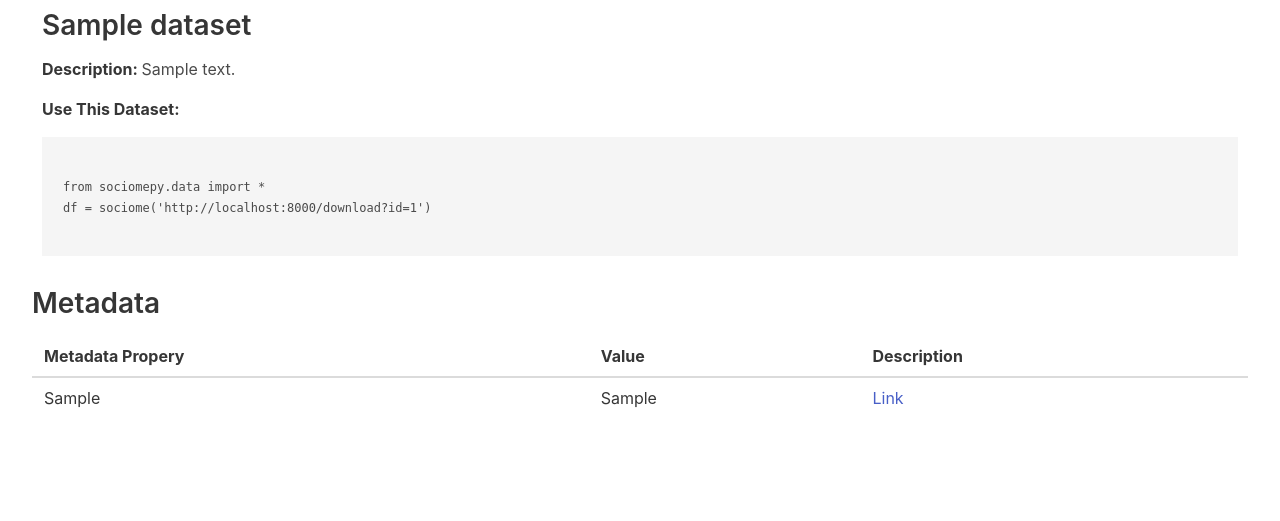
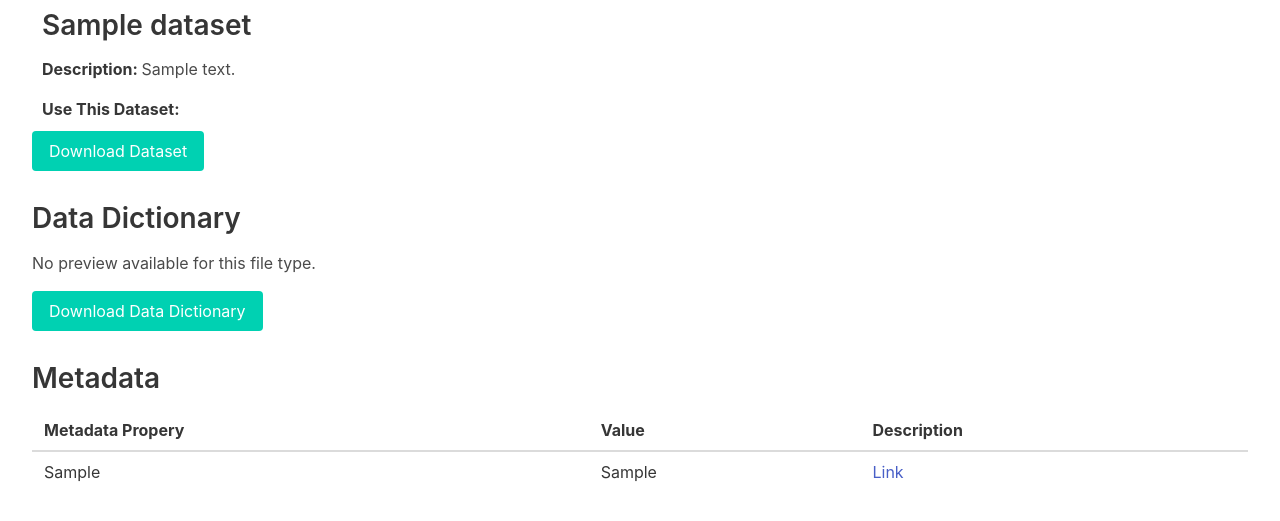
Before and after one commit to sociome/sociome-data-commons, a Django app: page /dataset?id=1 in a window 1280 px wide. Shown: the part 62-583 px from the top of the page. Run offline with Django 4.2, Linux system fonts and the light colour scheme; tables that the repository leaves empty hold one stand-in row (values such as "Sample post").

Commit message:
Updating the correct dataset display code

```diff
--- a/sociomedc/templates/dataset.html
+++ b/sociomedc/templates/dataset.html
@@ -6,14 +6,62 @@
 <p><strong>Description: </strong> {{dataset.desc}}</p>
 
 <p><strong>Use This Dataset: </strong></p>
+{% if extension_code == 1%}
+<pre>
+  <code>
+  import pandas as pd
+  import requests
+  try:
+    api_url = f'http://{{clientip}}:{{port_number}}/api/dataset/{{dataset.uuid}}'
+    response = requests.get(api_url)
+    response.raise_for_status()
+    data = response.json()
+    df = pd.DataFrame(data)
+  except Exception as e:
+    print(f"Error reading data: {e}")
+  </code>
+</pre>
+{% elif extension_code == 2%}
+<pre>
+  <code>
+  import pandas as pd
+  import requests
+  from zipfile import ZipFile
+  import zipfile
+  import io
+  from sociomepy.data import SociomeDataFrame
+  import geopandas as gpd
+  try:
+    api_url = f'http://{{clientip}}:{{port_number}}/api/dataset/{{dataset.uuid}}'
+    response = requests.get(api_url)
+    response.raise_for_status()
+    with zipfile.ZipFile(io.BytesIO(response.content), 'r') as zip_file:
+      zip_file.extractall()
+      gdf = gpd.read_file('{{file_name}}')
+  except Exception as e:
+    print(f"Error reading data: {e}")
+  </code>
+</pre>
+{% endif %}
+</div>
+<a href="{{ dataset.file.url }}" class="button is-primary" download="{{ dataset.file.name }}">Download Dataset</a>
 
-<pre>
-<code style="font-size:12px;">
-from sociomepy.data import *
-df = sociome('{{clientip}}download?id={{dataset.uuid}}')
-</code>
-</pre>
-</div>
+{% if dataset.data_dict_exists %}
+<h2>Data Dictionary</h2>
+{% if dict_file_extension in pdf_file_extensions %}
+  <!-- Render the PDF preview -->
+  <iframe src="{{ dataset.data_dict.url }}" width="100%" height="500px"></iframe>
+{% elif dict_file_extension in table_file_extensions %}
+  <div class="table-container" style="height: 400px; overflow: auto; fontsize: 10px">
+    {{ table_html|safe }}
+  </div>
+{% else %}
+  <!-- For unsupported file types, display a default message -->
+  <p>No preview available for this file type.</p>
+{% endif %}
+<a href="{{ dataset.data_dict.url }}" class="button is-primary" download="{{ dataset.data_dict.name }}">Download Data Dictionary</a>
+{% endif %}
+
 
 <h2>Metadata</h2>
 <table class="table">
```
